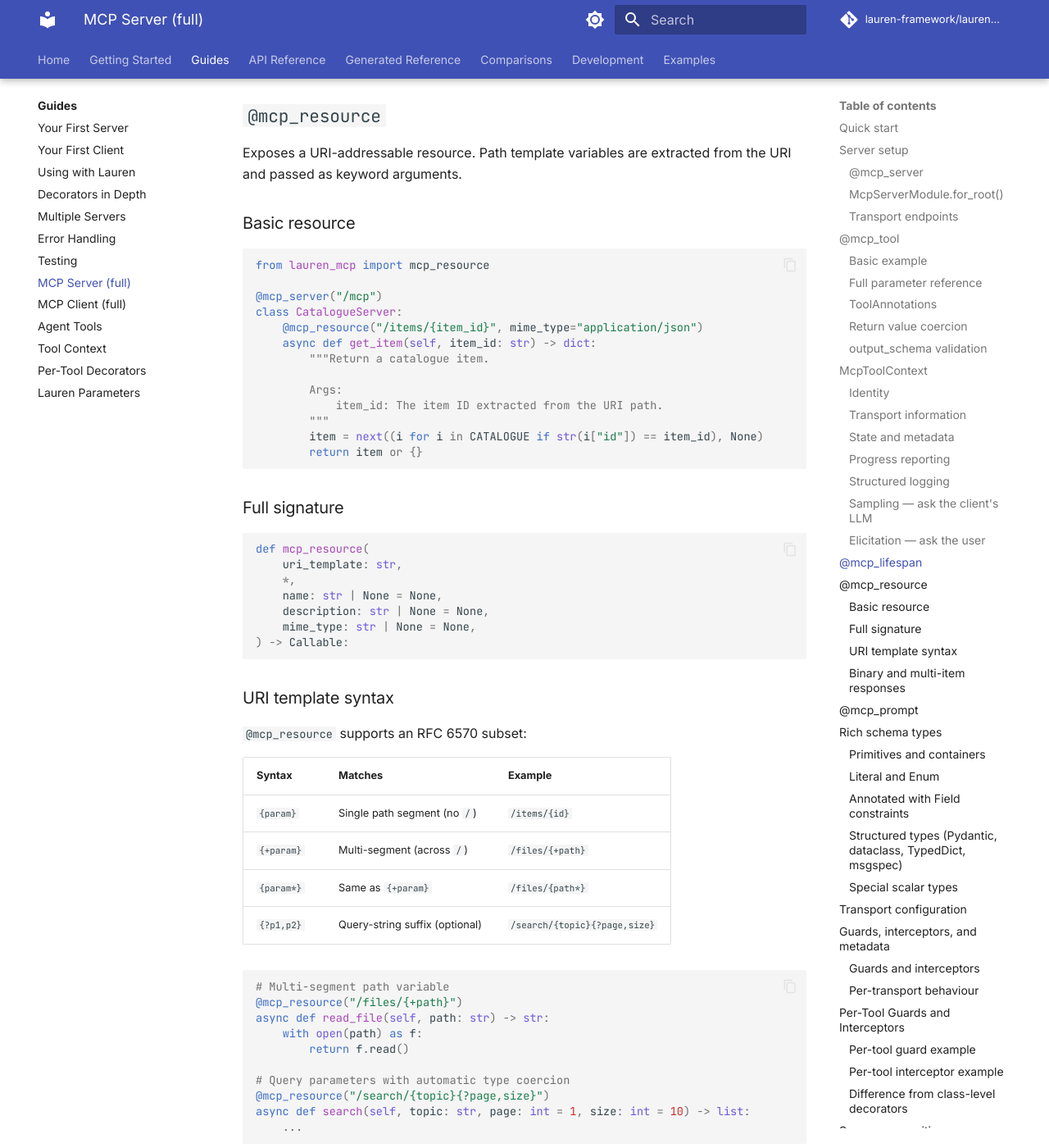
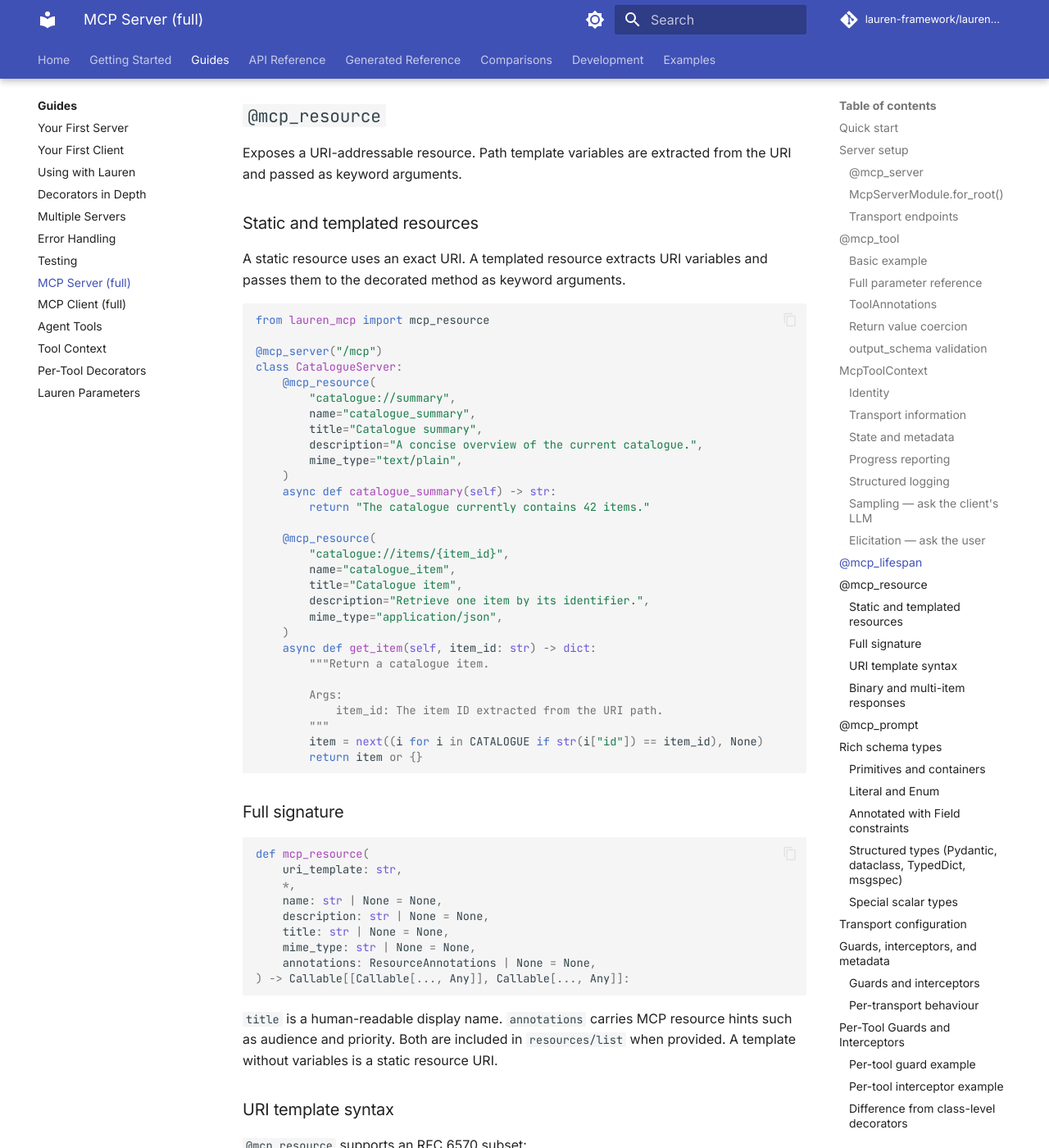
Before and after one commit to lauren-framework/lauren-mcp, an MkDocs documentation site: the page built from docs/guides/mcp-server.md, in a window 1280 px wide and 1400 px high, scrolled down 10998 px. Shown: the whole window at 82% size. Built offline with MkDocs 1.6.1 and Material for MkDocs 9.7.7, drawn with Linux system fonts in a browser that asks for light colours; comment, search, counter and statistics services are not loaded; the version menu is left out; some of the changed text lies outside the part shown.

Commit message:
docs(resources): document static and templated resources (#36)

````diff
--- a/docs/guides/mcp-server.md
+++ b/docs/guides/mcp-server.md
@@ -499,14 +499,33 @@ Rules:
 Exposes a URI-addressable resource.  Path template variables are extracted from the URI
 and passed as keyword arguments.
 
-### Basic resource
+### Static and templated resources
+
+A static resource uses an exact URI. A templated resource extracts URI variables
+and passes them to the decorated method as keyword arguments.
 
 ```python
 from lauren_mcp import mcp_resource
 
 @mcp_server("/mcp")
 class CatalogueServer:
-    @mcp_resource("/items/{item_id}", mime_type="application/json")
+    @mcp_resource(
+        "catalogue://summary",
+        name="catalogue_summary",
+        title="Catalogue summary",
+        description="A concise overview of the current catalogue.",
+        mime_type="text/plain",
+    )
+    async def catalogue_summary(self) -> str:
+        return "The catalogue currently contains 42 items."
+
+    @mcp_resource(
+        "catalogue://items/{item_id}",
+        name="catalogue_item",
+        title="Catalogue item",
+        description="Retrieve one item by its identifier.",
+        mime_type="application/json",
+    )
     async def get_item(self, item_id: str) -> dict:
         """Return a catalogue item.
 
@@ -525,9 +544,15 @@ def mcp_resource(
     *,
     name: str | None = None,
     description: str | None = None,
+    title: str | None = None,
     mime_type: str | None = None,
-) -> Callable:
+    annotations: ResourceAnnotations | None = None,
+) -> Callable[[Callable[..., Any]], Callable[..., Any]]:
 ```
+
+`title` is a human-readable display name. `annotations` carries MCP resource
+hints such as audience and priority. Both are included in `resources/list`
+when provided. A template without variables is a static resource URI.
 
 ### URI template syntax
 
@@ -553,9 +578,11 @@ async def search(self, topic: str, page: int = 1, size: int = 10) -> list:
     ...
 ```
 
-Type annotations on query parameters are used to coerce the string URI variable into the
-declared Python type (`int`, `float`, `bool`).  Path variables annotated as `int` or
-`float` are also coerced.
+Type annotations on URI parameters are used to coerce extracted values into the
+declared Python type (`int`, `float`, `bool`).
+
+A `resources/read` request for an unregistered URI returns the MCP
+`RESOURCE_NOT_FOUND` error (`-32002`), rather than a generic internal error.
 
 ### Binary and multi-item responses
 
````
